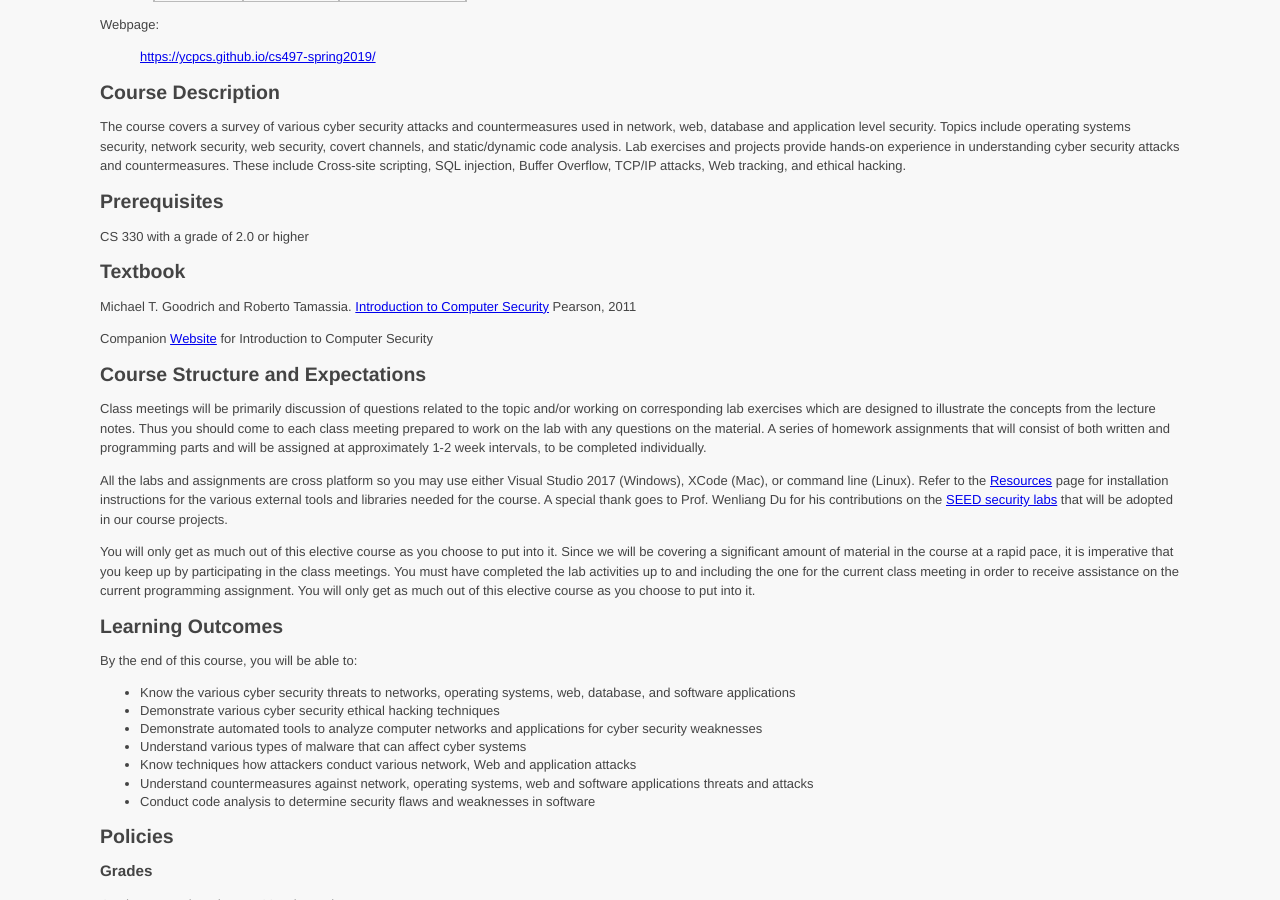
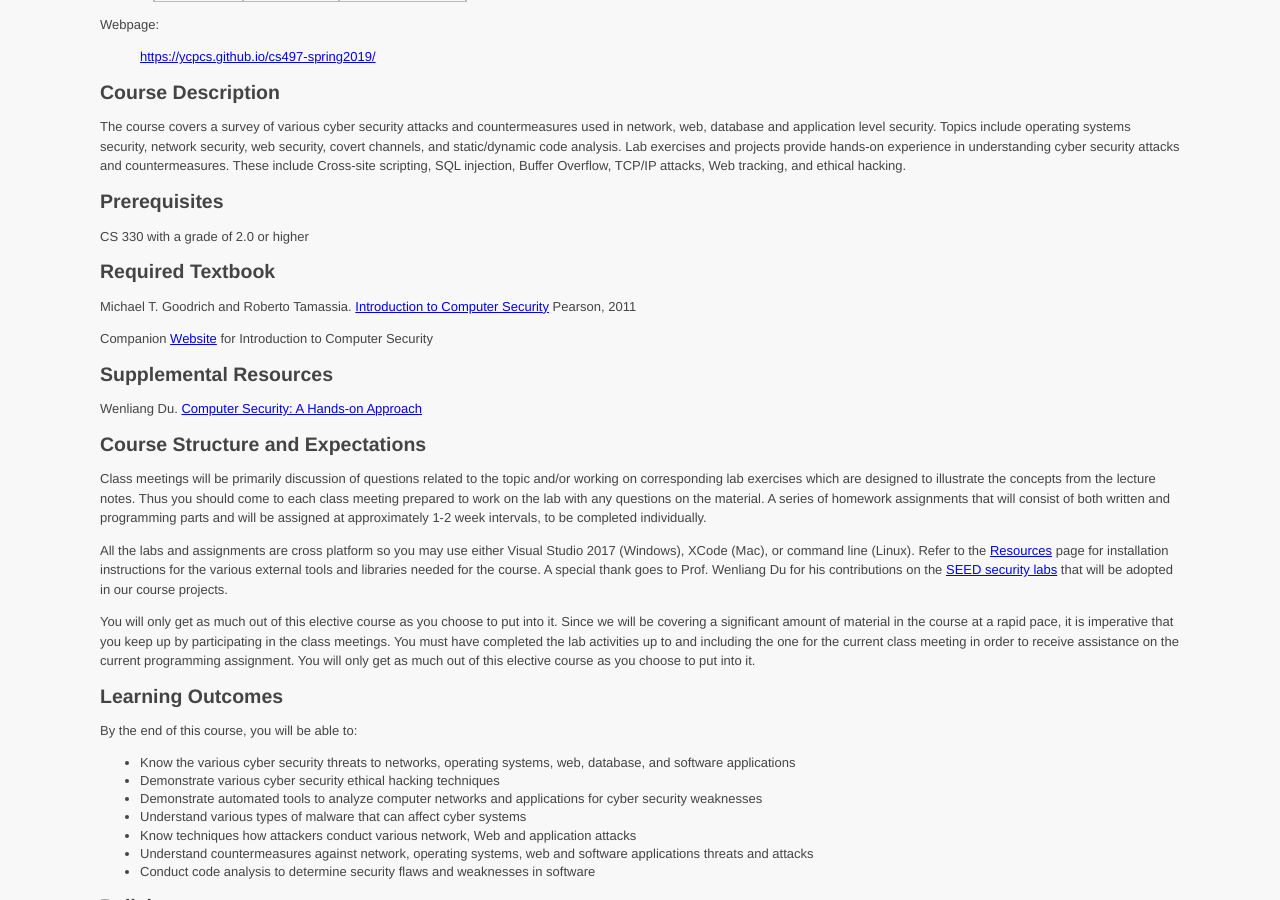
Before and after one commit to ycpcs/cs497-spring2019, a Jekyll site: the page built from syllabus.md, in a window 1280 px wide and 900 px high, scrolled down 342 px. Built offline with Jekyll 4.4.1, drawn with Linux system fonts in a browser that asks for light colours.

Commit message:
Update syllabus.md

```diff
--- a/syllabus.md
+++ b/syllabus.md
@@ -34,12 +34,17 @@ Prerequisites
 
 CS 330 with a grade of 2.0 or higher
 
-Textbook
---------
+Required Textbook
+-----------------
 
 Michael T. Goodrich and Roberto Tamassia. [Introduction to Computer Security](https://www.pearson.com/us/higher-education/program/Goodrich-Introduction-to-Computer-Security/PGM218035.html) Pearson, 2011
 
 Companion [Website](https://sites.google.com/site/securitybook1/home) for Introduction to Computer Security
+
+Supplemental Resources
+----------------------
+
+ Wenliang Du. [Computer Security: A Hands-on Approach](https://www.handsonsecurity.net/)
 
 Course Structure and Expectations
 ---------------------------------
```
